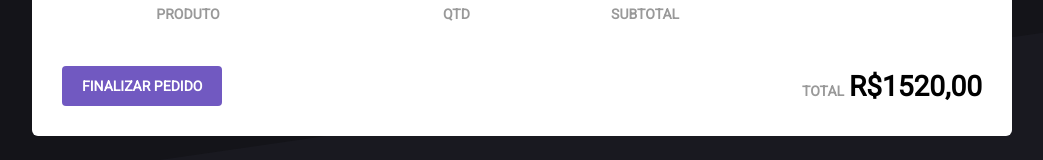
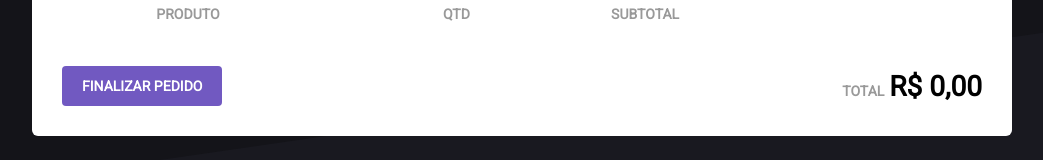
Before and after one commit to julianosbarbosa/Loja-de-Tenis, a React (Create React App) app: page /cart in a window 1280 px wide. Shown: the part 202-362 px from the top of the page, without its empty margins (118-1161 px from the left). Built offline with nearby package versions, Linux system fonts and the light colour scheme.

Commit message:
UPDATE - calculate totals

```diff
--- a/src/pages/cart/index.js
+++ b/src/pages/cart/index.js
@@ -1,6 +1,7 @@
 import React from "react";
 import { connect } from "react-redux";
 import { bindActionCreators } from "redux";
+import { formatPrice } from "../../util/format";
 import { Container, ProductTable, Total } from "./styles";
 import * as CartActions from "../../store/modules/cart/actions";
 import {
@@ -9,7 +10,7 @@
   MdDelete
 } from "react-icons/md";
 
-const Cart = ({ cart, removeFromCart, updateAmount }) => {
+const Cart = ({ cart, removeFromCart, updateAmount, total }) => {
   const increment = product => {
     updateAmount(product.id, product.amount + 1);
   };
@@ -50,7 +51,7 @@
                 </div>
               </td>
               <td>
-                <strong>R$1496,00</strong>
+                <strong>{product.subtotal}</strong>
               </td>
               <td>
                 <button
@@ -68,7 +69,7 @@
         <button type="button">Finalizar Pedido</button>
         <Total>
           <span>TOTAL</span>
-          <strong>R$1520,00</strong>
+          <strong>{total}</strong>
         </Total>
       </footer>
     </Container>
@@ -78,8 +79,17 @@
   bindActionCreators(CartActions, dispatch);
 
 const mapStateToProps = state => ({
-  cart: state.cart
+  cart: state.cart.map(product => ({
+    ...product,
+    subtotal: formatPrice(product.price * product.amount)
+  })),
+  total: formatPrice(
+    state.cart.reduce((total, product) => {
+      return total + product.price * product.amount;
+    }, 0)
+  )
 });
+
 export default connect(
   mapStateToProps,
   mapDispatchToProps
--- a/src/pages/home/index.js
+++ b/src/pages/home/index.js
@@ -28,6 +28,7 @@
 
   render() {
     const { products } = this.state;
+    const { amount } = this.props;
     return (
       <ProductList>
         {products.map(product => (
@@ -40,7 +41,8 @@
               onClick={() => this.handleAddProduct(product)}
             >
               <div>
-                <MdAddShoppingCart size={16} color="#fff" /> 3
+                <MdAddShoppingCart size={16} color="#fff" />{" "}
+                {amount[product.id] || 0}
               </div>
               <span>ADICIONAR AO CARRINHO</span>
             </button>
@@ -50,9 +52,16 @@
     );
   }
 }
+const mapStateToProps = state => ({
+  amount: state.cart.reduce((amount, product) => {
+    amount[product.id] = product.amount;
+    return amount;
+  }, {})
+});
+
 const mapDispatchToProps = dispatch =>
   bindActionCreators(CartActions, dispatch);
 export default connect(
-  null,
+  mapStateToProps,
   mapDispatchToProps
 )(Home);
```
